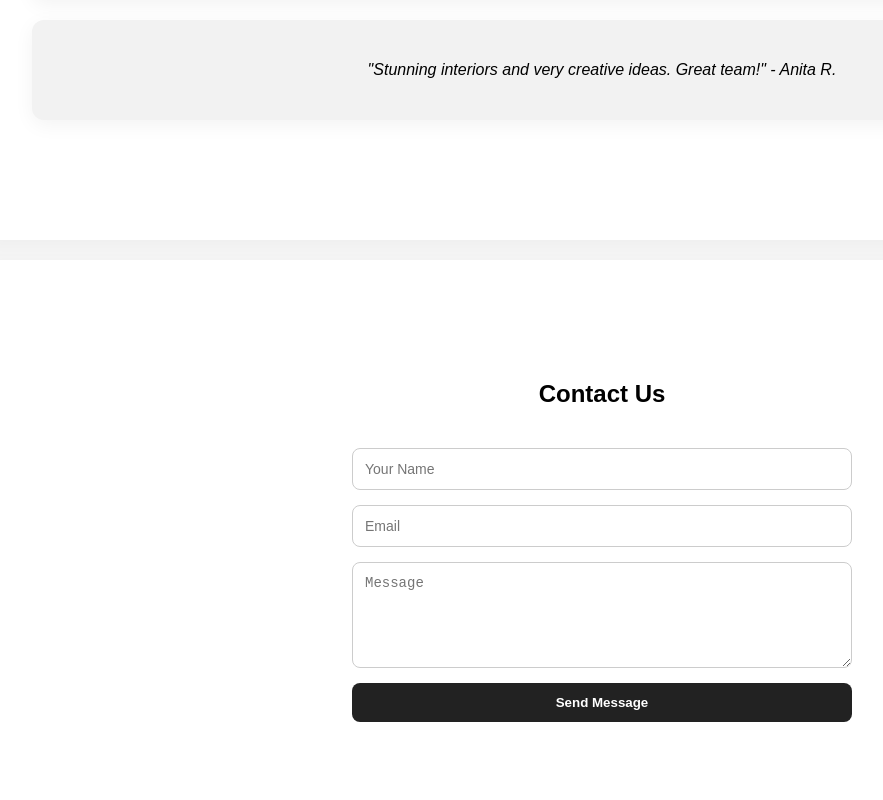
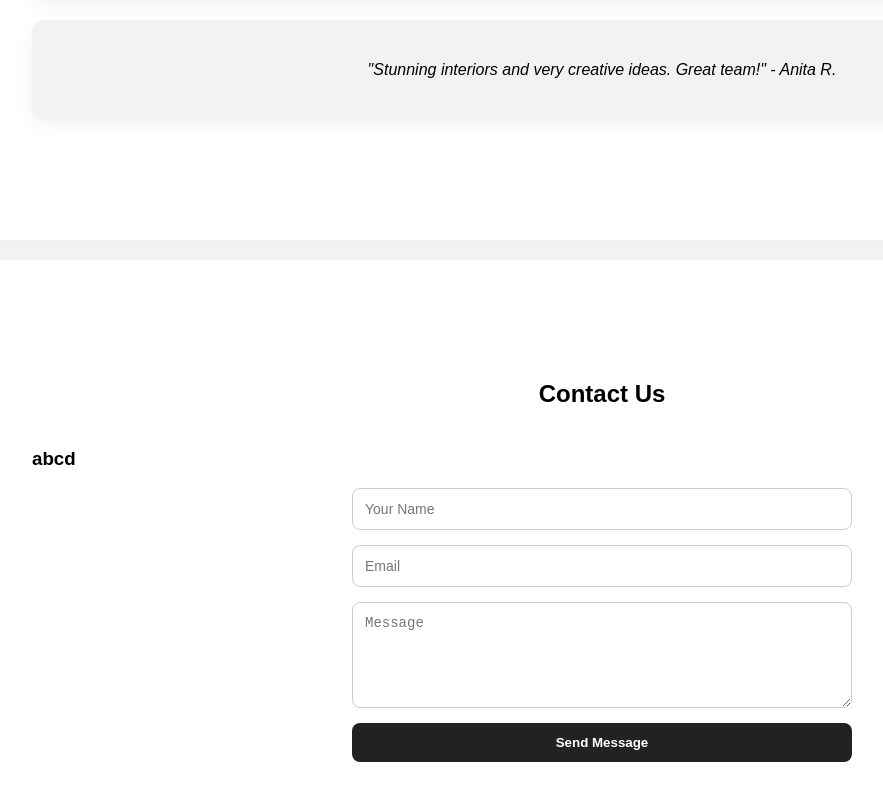
Before and after one commit to SREENANDANA-T-M/GSAP, a plain HTML site: page index.html in a window 1280 px wide. Shown: the part 2889-3689 px from the top of the page, without its empty margins (38-921 px from the left). Drawn offline with nearby package versions, Linux system fonts and the light colour scheme.

Commit message:
added one line

```diff
--- a/index.html
+++ b/index.html
@@ -140,6 +140,7 @@ button:hover{opacity:0.8;}
 <!-- Contact Section -->
 <section id="contact">
     <h2>Contact Us</h2>
+    <h3>abcd</h3>
     <form class="contact-form">
         <input type="text" placeholder="Your Name" required>
         <input type="email" placeholder="Email" required>
```
